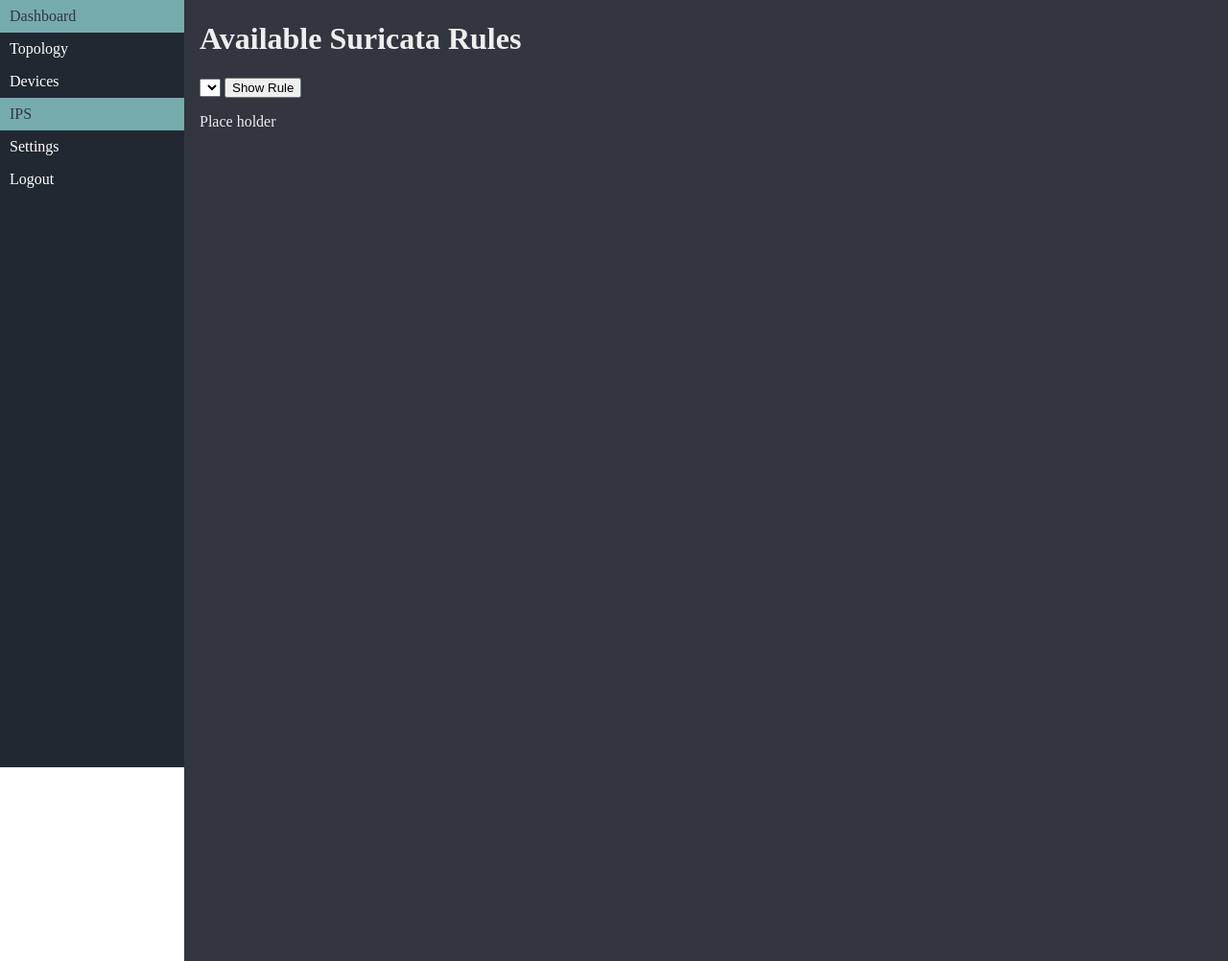
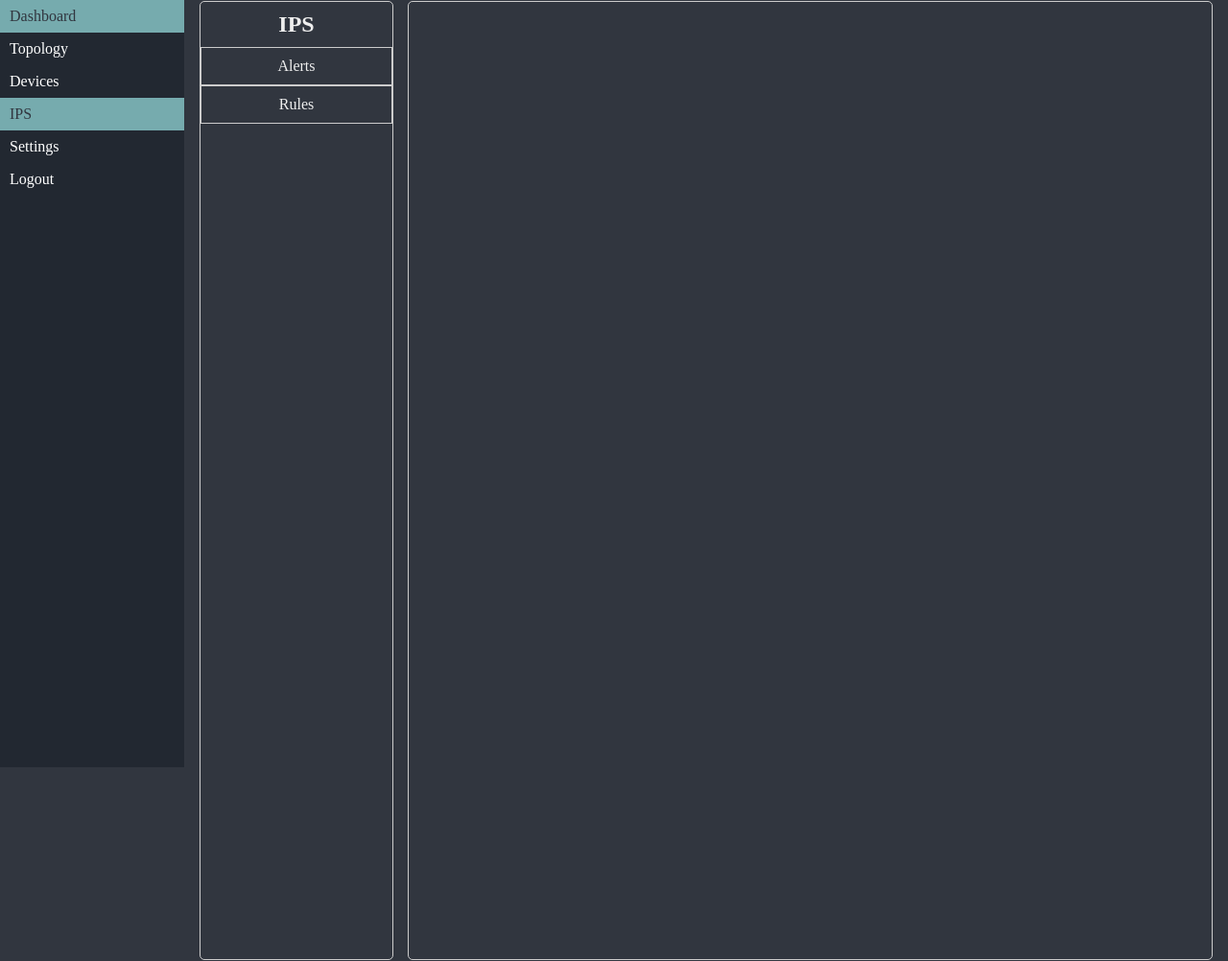
Before and after one commit to DELTAgeorge4/CS425_Capstone, a FastAPI app: page /ips in a window 1280 px wide. Shown: the whole page at 96% size. Run offline with FastAPI, Linux system fonts and the light colour scheme; the visitor is signed in with stand-in values (Sample User, id 1); lists and menus that the app fills with data are empty.

Commit message:
better ips rules display

```diff
--- a/frontend/main.py
+++ b/frontend/main.py
@@ -17,8 +17,8 @@
 templates = Jinja2Templates(directory="templates")
 
 # Directory where Suricata rules are stored
-RULES_DIR = "C:\\Program Files\\Suricata\\rules" # For Windows
-# RULES_DIR = "/etc/suricata/rules"  # For Linux
+# RULES_DIR = "C:\\Program Files\\Suricata\\rules" # For Windows
+RULES_DIR = "/etc/suricata/rules"  # For Linux
 
 class LoginData(BaseModel):
     username: str
--- a/frontend/static/css/dashboard.css
+++ b/frontend/static/css/dashboard.css
@@ -27,7 +27,7 @@
 body {
   margin: 0;
   overflow-x: hidden; /* Prevents horizontal overflow */
-  overflow-y: auto;   //Enables vertical scrolling
+  overflow-y: auto;   /*Enables vertical scrolling */
   background-color: #31363F; /* Match this with your desired background color */
 }
 
--- /dev/null
+++ b/frontend/static/css/ips/ips.css
@@ -0,0 +1,60 @@
+#page-content {
+  display: flex; /* Use flexbox for left and right content alignment */
+  gap: 15px; /* Add spacing between left and right sections */
+  margin-left: 15%;
+  padding: 1px 16px;
+  height: 1000px;
+}
+
+#left-page-content {
+  width: 200px; /* Fixed width for the left section */
+  border: 1px solid #ccc;
+  /* padding: 10px; */
+  border-radius: 5px;
+  flex-shrink: 0; /* Prevent the left content from shrinking */
+  justify-content: center;
+
+}
+
+#left-page-content h2 {
+  margin: 0;
+  padding: 10px;
+  text-align: center;
+}
+#right-page-content {
+  flex: 1; /* Dynamically take the remaining space */
+  border: 1px solid #ccc;
+  padding: 10px;
+  border-radius: 5px;
+  overflow: auto; /* Enable vertical scrolling */
+}
+
+#rules-list {
+  margin-top: 10px;
+}
+
+.rule-section {
+  margin-bottom: 15px;
+  border: 1px solid #ccc;
+  padding: 10px;
+  border-radius: 5px;
+}
+
+.rule-section p {
+  margin: 5px 0;
+}
+
+.rule-section button {
+  margin-top: 5px;
+}
+
+.hidden {
+  display: none;
+}
+
+.ips-tab{
+  padding: 10px;
+  border: #ccc 1px solid;
+  text-align: center;
+  cursor: pointer;
+}
--- a/frontend/static/js/ips-settings/app.js
+++ b/frontend/static/js/ips-settings/app.js
@@ -1,42 +1,120 @@
-fetch('/rules')
-  .then(response => response.json())
-  .then(data => {
-    const rulesList = document.getElementById('rules-list');
-    // console.log("thelength is: " , data.files.length);
-    // console.log("the data is: " , data.files[0]);
-    for (let i = 0; i < data.files.length; i++) {
+const alertsTab = document.getElementById('ips-alerts');
+const rulesTab = document.getElementById('ips-rules');
+const rightPageContent = document.getElementById('right-page-content');
+
+function clearContent() {
+  rightPageContent.innerHTML = '';
+}
+
+
+alertsTab.addEventListener('click', function () {
+  clearContent();
+
+
+  const header = document.createElement('h1');
+  header.textContent = 'Suricata Alerts';
+  rightPageContent.appendChild(header);
+
+  const alertContent = document.createElement('p');
+  alertContent.textContent = 'This section will show alerts data from Suricata.';
+  rightPageContent.appendChild(alertContent);
+
+  const exampleAlert = document.createElement('p');
+  exampleAlert.textContent = 'Alert 1: Example alert details.';
+  rightPageContent.appendChild(exampleAlert);
+});
+
+
+rulesTab.addEventListener('click', function () {
+  clearContent();
+
+
+  const header = document.createElement('h1');
+  header.textContent = 'Available Suricata Rules';
+  rightPageContent.appendChild(header);
+
+  const editButton = document.createElement('input');
+  editButton.type = 'button';
+  editButton.id = 'edit-rules';
+  editButton.value = 'Edit Rules';
+  rightPageContent.appendChild(editButton);
+
+  const rulesList = document.createElement('div');
+  rulesList.id = 'rules-list';
+  rightPageContent.appendChild(rulesList);
+
+
+  fetch('/rules')
+    .then(response => response.json())
+    .then(data => {
+      for (let i = 0; i < data.files.length; i++) {
         const file = data.files[i];
-        const listItem = document.createElement('option');
-        listItem.textContent = file;
-        listItem.value = file;
-        rulesList.appendChild(listItem);
-    }
+        const parsedFileName = parseFileName(file);
 
-  })
-  .catch(error => console.error("Error fetching rules:", error));
+        const header = document.createElement('h2');
+        header.textContent = parsedFileName;
+        rulesList.appendChild(header);
 
-const showRulesButton = document.getElementById('show-rules');
+        const ruleContent = document.createElement('div');
+        ruleContent.classList.add('rule-content');
 
-showRulesButton.addEventListener('click', () => {
-    // Clear the previous content
-    const rulesContent = document.getElementById('rules-content');
-    while (rulesContent.firstChild) {
-        rulesContent.removeChild(rulesContent.firstChild);
-        }
-  const rulesList = document.getElementById('rules-list');
-  const selectedRule = rulesList.options[rulesList.selectedIndex].value; // Use value instead of label
-  console.log(`Selected rule file: ${selectedRule}`);
+        fetch(`/rules/${file}`)
+          .then(response => response.json())
+          .then(rules => {
+            for (let j = 0; j < rules.length; j++) {
+              const rule = rules[j];
+              const parseRule = parseFileRule(rule);
 
-  // Fetch the content of the selected rule file
-  fetch(`/rules/${selectedRule}`)
-    .then(response => response.json()) // Ensure it's parsed as JSON
-    .then(data => {
-      console.log(data[0]); // Log the type of the content
-      for (let i = 0; i < data.length; i++) {
-        const listItem = document.createElement('li');
-        listItem.textContent = data[i];
-        document.getElementById('rules-content').appendChild(listItem);
+              const checkbox = document.createElement('input');
+              checkbox.type = 'checkbox';
+              checkbox.id = `ruleCheckbox-${i}-${j}`;
+              checkbox.name = 'ruleCheckbox';
+              checkbox.value = rule;
+              checkbox.checked = !rule.startsWith('#');
+
+              const ruleElement = document.createElement('p');
+              ruleElement.setAttribute('for', `ruleCheckbox-${i}-${j}`);
+              ruleElement.textContent = parseRule;
+
+              ruleElement.insertAdjacentElement('afterbegin', checkbox);
+              ruleContent.appendChild(ruleElement);
+            }
+
+            header.insertAdjacentElement('afterend', ruleContent);
+          })
+          .catch(error => console.error(`Error fetching rules for file ${file}:`, error));
       }
     })
-    .catch(error => console.error("Error fetching rule content:", error));
+    .catch(error => console.error('Error fetching rules:', error));
 });
+
+// Helper functions
+function parseFileName(file) {
+  return file.replace('.rules', '').replace(/-/g, ' ');
+}
+
+function parseFileRule(rule) {
+  const isDisabled = rule.startsWith('#');
+  const status = isDisabled ? 'disabled' : 'active';
+
+  if (isDisabled) {
+    rule = rule.slice(1).trim();
+  }
+
+  const parts = rule.split(' ');
+  const action = parts[0] || 'N/A';
+  const protocol = parts[1] || 'N/A';
+  const srcAddress = parts[2] || 'N/A';
+  const srcPort = parts[3] || 'N/A';
+  const direction = parts[4] || 'N/A';
+  const destAddress = parts[5] || 'N/A';
+  const destPort = parts[6] || 'N/A';
+
+  const optionsStartIndex = rule.indexOf('(');
+  const optionsEndIndex = rule.lastIndexOf(')');
+  const options = optionsStartIndex !== -1 && optionsEndIndex !== -1
+    ? rule.slice(optionsStartIndex + 1, optionsEndIndex)
+    : '';
+
+  return `action:${action}, protocol:${protocol}, src:${srcAddress}:${srcPort}, dest:${destAddress}:${destPort}, state:${status}`;
+}
--- a/frontend/templates/ips.html
+++ b/frontend/templates/ips.html
@@ -5,20 +5,31 @@
   <!-- CSS Stylesheet -->
   <link rel="stylesheet" href="{{ url_for('static', path='css/dashboard.css') }}">
   <link rel="stylesheet" href="{{ url_for('static', path='css/ips/ips.css') }}">
+  <style>
+    /* Inline CSS for quick adjustments */
+    .hidden {
+      display: none;
+    }
+  </style>
 </head>
 <body>
 
 <!-- Placeholder for Navigation Menu -->
-<div id="nav-placeholder"> This shoud be navigation</div>
+<div id="nav-placeholder">This should be navigation</div>
 
 <!-- Page Content -->
-<div id="page-content" style="margin-left:15%;padding:1px 16px;height:1000px;">
-  <h1>Available Suricata Rules</h1>
-  <select id="rules-list">
-    <!-- Rules will be dynamically added here -->
-  </select>
-  <button id="show-rules">Show Rule</button>
-  <p id="rules-content">Place holder</p>
+<div id="page-content">
+  <!-- Left Section -->
+  <div id="left-page-content">
+    <h2>IPS</h2>
+    <div class="ips-tab" id="ips-alerts">Alerts</div>
+    <div class="ips-tab" id="ips-rules">Rules</div>
+  </div>
+
+  <!-- Right Section -->
+  <div id="right-page-content">
+
+  </div>
 </div>
 
 <!-- JavaScript to Load Navigation Menu and Set Active Link -->
@@ -30,7 +41,6 @@
 
       const navLinks = document.querySelectorAll("#nav-placeholder ul li a");
       navLinks.forEach(link => {
-        // Compare only the path portions of the URLs
         if (link.pathname === window.location.pathname) {
           link.classList.add("active");
         }
@@ -39,7 +49,6 @@
     .catch(error => console.error("Error loading navigation:", error));
 </script>
 
-<!-- Include app.js -->
 <script src="{{ url_for('static', path='js/ips-settings/app.js') }}"></script>
 </body>
 </html>
```
Also changed, not shown: frontend/static/css/ids/ips.css (deleted, +0 -7 lines).
